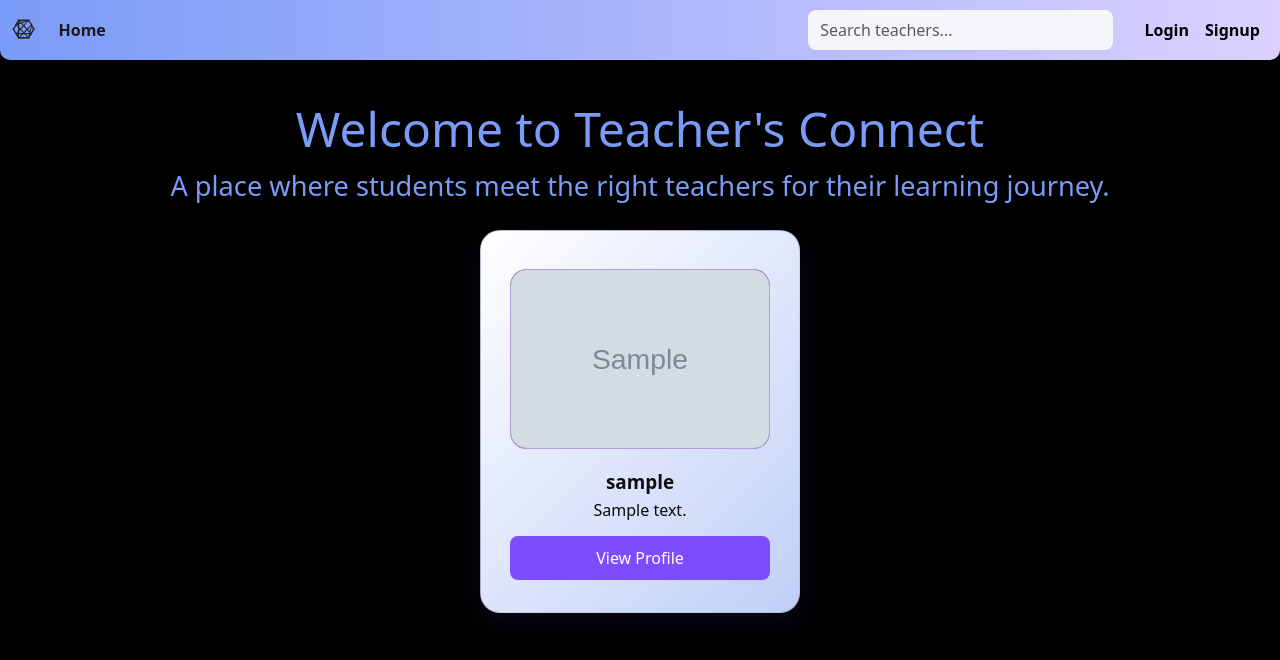
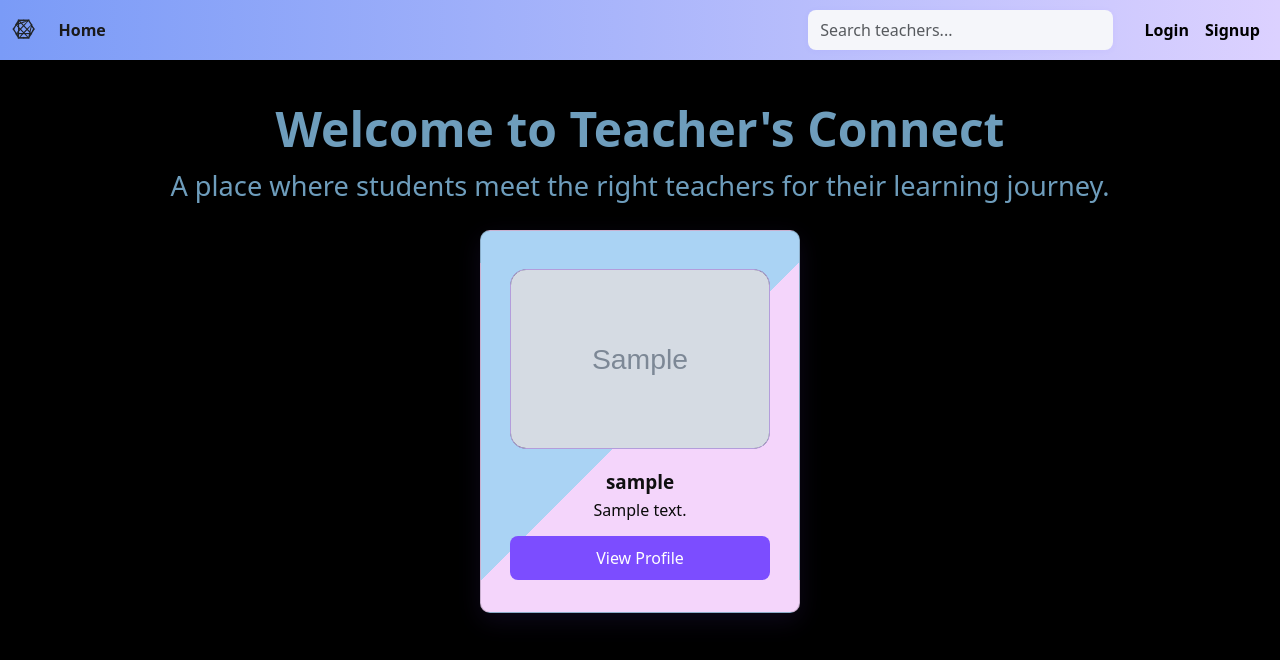
Before and after one commit to MilanIsac/connect_teachers, a Flask app: template frontend/templates/index.html in a window 1280 px wide. Shown: the top 660 px of the page. Run offline with Flask 3, Linux system fonts and the light colour scheme; the template is opened without the code that fills it: most values are stand-ins (such as "Sample title", 1, 10 or a date in 2020); grey boxes marked "Sample" are stand-in pictures; some libraries are stand-ins or nearby versions.

Commit message:
styling added

```diff
--- a/app.py
+++ b/app.py
@@ -44,7 +44,11 @@ def create_app():
     app.config['MYSQL_USER'] = os.getenv('MYSQL_USER')
     app.config['MYSQL_PASSWORD'] = os.getenv('MYSQL_PASSWORD')
     app.config['MYSQL_DB'] = os.getenv('MYSQL_DB')
-    mysql.init_app(app)
+    # mysql.init_app(app)
+    try:
+        mysql.init_app(app)
+    except Exception as e:
+        print("❌ MySQL init error:", e)
 
     # Cloudinary configuration
     cloudinary.config(
--- a/frontend/static/style.css
+++ b/frontend/static/style.css
@@ -23,8 +23,8 @@ a:hover {
 .navbar {
   background: linear-gradient(90deg, #7a9bf7 0%, hsl(254, 100%, 91%) 100%) !important;
   color: #070707 !important;
-  border-radius: 0 0 10px 10px;
-  box-shadow: 0 2px 12px rgba(124, 77, 255, 0.10);
+  /* border-radius: 0 0 5px 5px; */
+  box-shadow: 0 2px 12px rgba(0, 0, 0, 0.1);
   font-weight: 900;
   height: 60px;
   display: flex;
@@ -110,8 +110,9 @@ form[onsubmit="return false;"] .form-control[type="search"]:focus {
   display: flex;
   justify-content: center;
   text-align: center;
-  color: #7a9bf7;
+  color: #95d4febd;
   font-size: 3rem;
+  font-weight: bolder;
   /* margin-bottom: 0.3rem; */
   /* height: 4.5rem; */
   /* line-height: 4rem; */
@@ -122,7 +123,7 @@ form[onsubmit="return false;"] .form-control[type="search"]:focus {
 
 .subheading {
   font-size: 1.7rem;
-  color: #7a9bf7;
+  color: #95d4febd;
   /* margin-bottom: 2rem; */
   text-align: center;
   font-weight: 400;
@@ -169,8 +170,8 @@ form[onsubmit="return false;"] .form-control[type="search"]:focus {
 }
 
 .card {
-  background: linear-gradient(135deg, #ffffff 0%, #c0cff7 100%);
-  border-radius: 20px !important;
+  background: linear-gradient(135deg, #aad3f4 50%, #f4d5fb 50%);
+  border-radius: 10px !important;
   box-shadow: 0 8px 24px rgba(124, 77, 255, 0.10);
   width: 320px;
   padding: 22px 16px 16px 16px;
@@ -195,6 +196,7 @@ form[onsubmit="return false;"] .form-control[type="search"]:focus {
   border: 1.5px solid #b39ddb;
   margin-bottom: 12px;
   background: #23243a;
+  box-shadow: #0a0a0a;
 }
 
 .card h2 {
@@ -226,8 +228,8 @@ form[onsubmit="return false;"] .form-control[type="search"]:focus {
 }
 
 .card .btn:hover {
-  background: #b39ddb;
-  color: #0d0d0d;
+  background: #fffafa;
+  color: #000000;
 }
 
 /* ========== Profile Card ========== */
```
